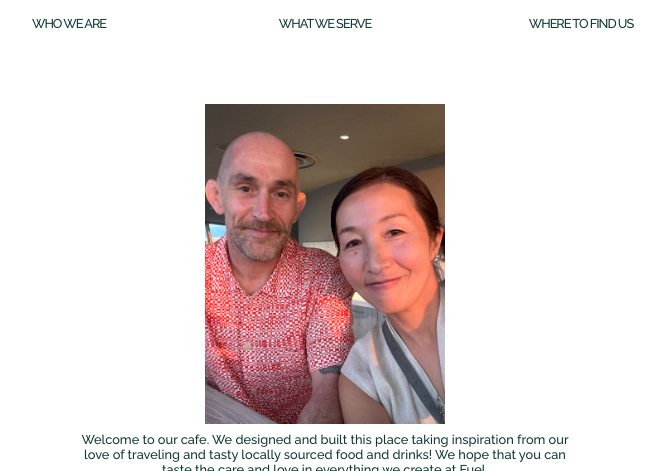
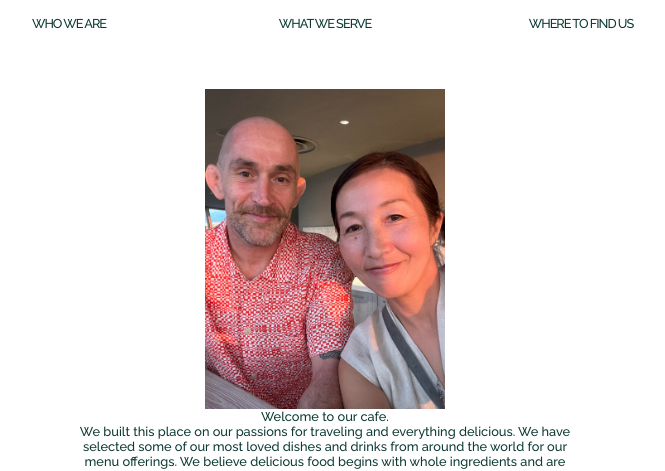
Before and after one commit to zchalk/Fuel-Okinawa, a plain HTML site: page about.html in a window 1280 px wide. Shown: the top 471 px of the page, without its empty margins (315-980 px from the left). Drawn offline with Linux system fonts and the light colour scheme.

Commit message:
bio update

```diff
--- a/about.html
+++ b/about.html
@@ -21,7 +21,7 @@
         <div class="about">
             <img class="portrait" src="assets/images/headshot.jpg">
             <div class="about2">
-              <p>Welcome to our cafe. We designed and built this place taking inspiration from our love of traveling and tasty locally sourced food and drinks! We hope that you can taste the care and love in everything we create at Fuel.</p>
+              <p>Welcome to our cafe.<br> We built this place on our passions for traveling and everything delicious. We have selected some of our most loved dishes and drinks from around the world for our menu offerings. We believe delicious food begins with whole ingredients and are dedicated to keeping our food as fresh as possible. We hope that you can taste the care and wanderlust in everything we create here at Fuel.</p>
               <a href="index.html">
                 <img class="heading-alt" src="assets/images/Fuel-logo-green.png">
               </a>
--- a/assets/css/style.css
+++ b/assets/css/style.css
@@ -122,9 +122,10 @@ nav > a:hover {
   color: #0d3932;
   width: 40vw;
   font-size: 1vw;
-  text-align: center;
   margin-top: 1vh;
+  margin-left: 1vw;
 }
+
 .portrait{
   height: 80vh;
 }
@@ -281,7 +282,10 @@ nav > a:hover {
   .about {
     flex-direction: column;
   }
-
+  .about2 > p {
+    margin: 0;
+    text-align: center;
+  }
 }
 @media  screen and (max-width:1250px){
   .about2 > p{
```
